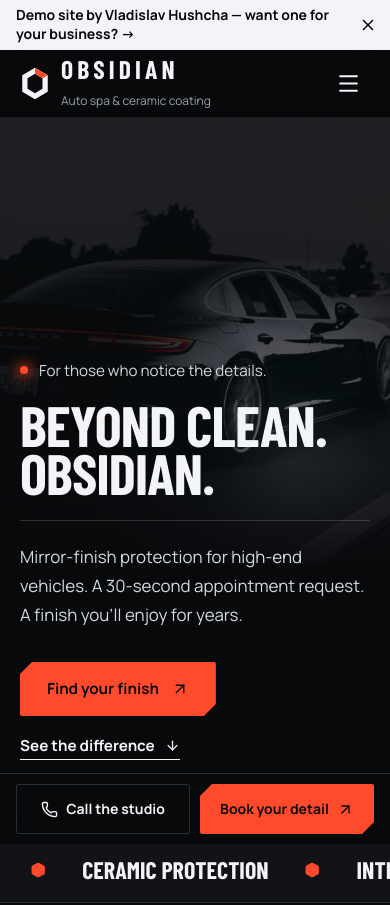
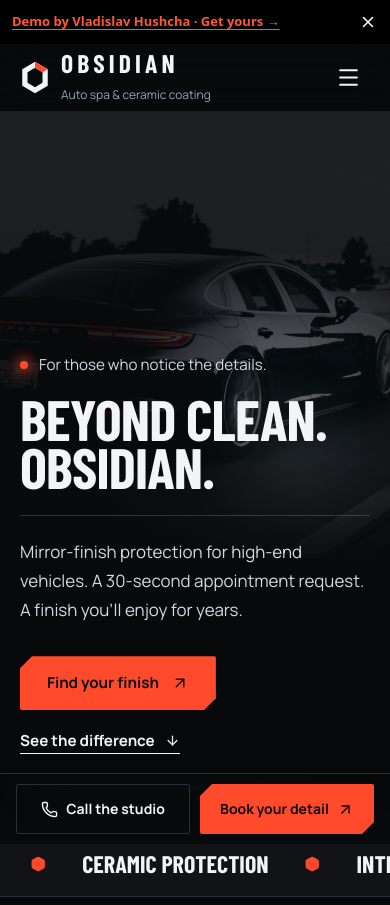
Before and after one commit to sewstie/demo-obsidian-autospa, an Astro site: page / in a window 390 px wide. Shown: the top 905 px of the page. Built offline with nearby package versions, Linux system fonts and the light colour scheme; Astro itself is replaced by a stand-in of ours.

Commit message:
Share one fixed-style demo banner with Elm Park and remember its dismissal

```diff
--- a/src/components/DemoBanner.astro
+++ b/src/components/DemoBanner.astro
@@ -1,10 +1,32 @@
 ---
 import { X } from 'lucide-react';
-import type { Site } from '../schemas/site';
-interface Props { banner: Site['banner'] }
+// Shared verbatim between the demo sites: fixed colours so it reads as the agency's notice, not part of the site theme.
+interface Props { banner: { text: string; shortText: string; href: string; dismissLabel: string } }
 const { banner } = Astro.props;
 ---
 <aside class="demo-banner">
-  <a href={banner.href}>{banner.text}</a>
-  <button type="button" aria-label={banner.dismissLabel} onclick="this.parentElement.remove()"><X size={18} aria-hidden="true" /></button>
+  <a href={banner.href} target="_blank" rel="noopener"><span class="long">{banner.text}</span><span class="short">{banner.shortText}</span></a>
+  <button type="button" aria-label={banner.dismissLabel}><X size={18} aria-hidden="true" /></button>
 </aside>
+<script is:inline>
+  (banner => {
+    const key = 'demo-banner-dismissed';
+    try { if (sessionStorage.getItem(key)) return banner.remove(); } catch {}
+    banner.querySelector('button').addEventListener('click', () => {
+      banner.remove();
+      try { sessionStorage.setItem(key, '1'); } catch {}
+    });
+  })(document.currentScript.previousElementSibling);
+</script>
+<style>
+  .demo-banner { display: flex; align-items: center; justify-content: center; gap: 4px; padding-left: 16px; background: #000; color: #fff; font: 700 14px/1.35 system-ui, sans-serif; }
+  .demo-banner a { display: flex; align-items: center; min-height: 44px; min-width: 0; color: #ff5733; text-decoration: underline; text-underline-offset: 3px; }
+  .demo-banner button { display: grid; place-items: center; flex-shrink: 0; width: 44px; height: 44px; padding: 0; border: 0; background: transparent; color: #fff; cursor: pointer; }
+  .demo-banner :focus-visible { outline: 2px solid #fff; outline-offset: -4px; }
+  .short { display: none; }
+  @media (max-width: 479px) {
+    .demo-banner { justify-content: space-between; padding-left: 12px; font-size: 13px; }
+    .long { display: none; }
+    .short { display: inline; white-space: nowrap; }
+  }
+</style>
--- a/src/data/site.json
+++ b/src/data/site.json
@@ -1,7 +1,7 @@
 {
   "demo": true,
   "demoBanner": true,
-  "banner": { "text": "Demo site by Vladislav Hushcha — want one for your business? →", "href": "https://web.vladislavhushcha.me", "dismissLabel": "Dismiss banner" },
+  "banner": { "text": "Demo site by Vladislav Hushcha — want one for your business? →", "shortText": "Demo by Vladislav Hushcha · Get yours →", "href": "https://web.vladislavhushcha.me", "dismissLabel": "Dismiss demo notice" },
   "business": {
     "name": "Obsidian Auto Spa & Ceramic Coating", "shortName": "OBSIDIAN", "descriptor": "Auto spa & ceramic coating",
     "phone": "+15085550148", "phoneDisplay": "(508) 555-0148", "email": "hello@obsidian.example",
--- a/src/layouts/Layout.astro
+++ b/src/layouts/Layout.astro
@@ -25,7 +25,7 @@ const schema = {
     <meta name="viewport" content="width=device-width, initial-scale=1.0" />
     <meta name="theme-color" content="#08090b" />
     <meta name="description" content={site.seo.description} />
-    {(noindex || site.demo) && <meta name="robots" content="noindex, nofollow" />}
+    {(noindex || site.demo || site.demoBanner) && <meta name="robots" content="noindex, nofollow" />}
     <link rel="canonical" href={canonical} />
     <link rel="icon" type="image/svg+xml" href={asset('/favicon.svg')} />
     <meta property="og:type" content="website" />
--- a/src/schemas/site.ts
+++ b/src/schemas/site.ts
@@ -8,7 +8,7 @@ const phone = z.string().regex(/^\+1\d{10}$/);
 export const siteSchema = z.object({
   demo: z.boolean(),
   demoBanner: z.boolean(),
-  banner: z.object({ text, href: z.url().refine(value => value.startsWith('https://')), dismissLabel: text }),
+  banner: z.object({ text, shortText: text, href: z.url().refine(value => value.startsWith('https://')), dismissLabel: text }),
   business: z.object({
     name: text, shortName: text, descriptor: text, phone, phoneDisplay: text,
     email: z.email(), city: text, region: z.string().length(2), street: text, postalCode: z.string().regex(/^\d{5}$/),
--- a/src/styles/global.css
+++ b/src/styles/global.css
@@ -79,10 +79,6 @@ p { max-width: 68ch; }
 .phone-link { font-size: .9rem; display: flex; align-items: center; min-height: 44px; gap: 9px; }
 .phone-link:hover { color: var(--color-primary); }
 .mobile-menu { display: none; }
-.demo-banner { display: flex; align-items: center; justify-content: center; gap: 4px; padding-left: 16px; background: var(--color-foreground); color: var(--color-background); font-size: .875rem; font-weight: 700; line-height: 1.35; }
-.demo-banner a { display: flex; align-items: center; min-height: 44px; padding-block: 6px; }
-.demo-banner a:hover { text-decoration: underline; }
-.demo-banner button { display: grid; place-items: center; flex-shrink: 0; width: 44px; height: 44px; border: 0; background: transparent; color: inherit; }
 
 /* Hero: the photo sits in the dark; an inspection light follows the pointer across the paint. */
 .hero { --x: 64%; --y: 56%; position: relative; isolation: isolate; overflow: hidden; display: grid; align-items: end; min-height: min(calc(100svh - 76px), 920px); transition: --x .3s ease-out, --y .3s ease-out; animation: light-in 2.2s var(--ease); }
```
